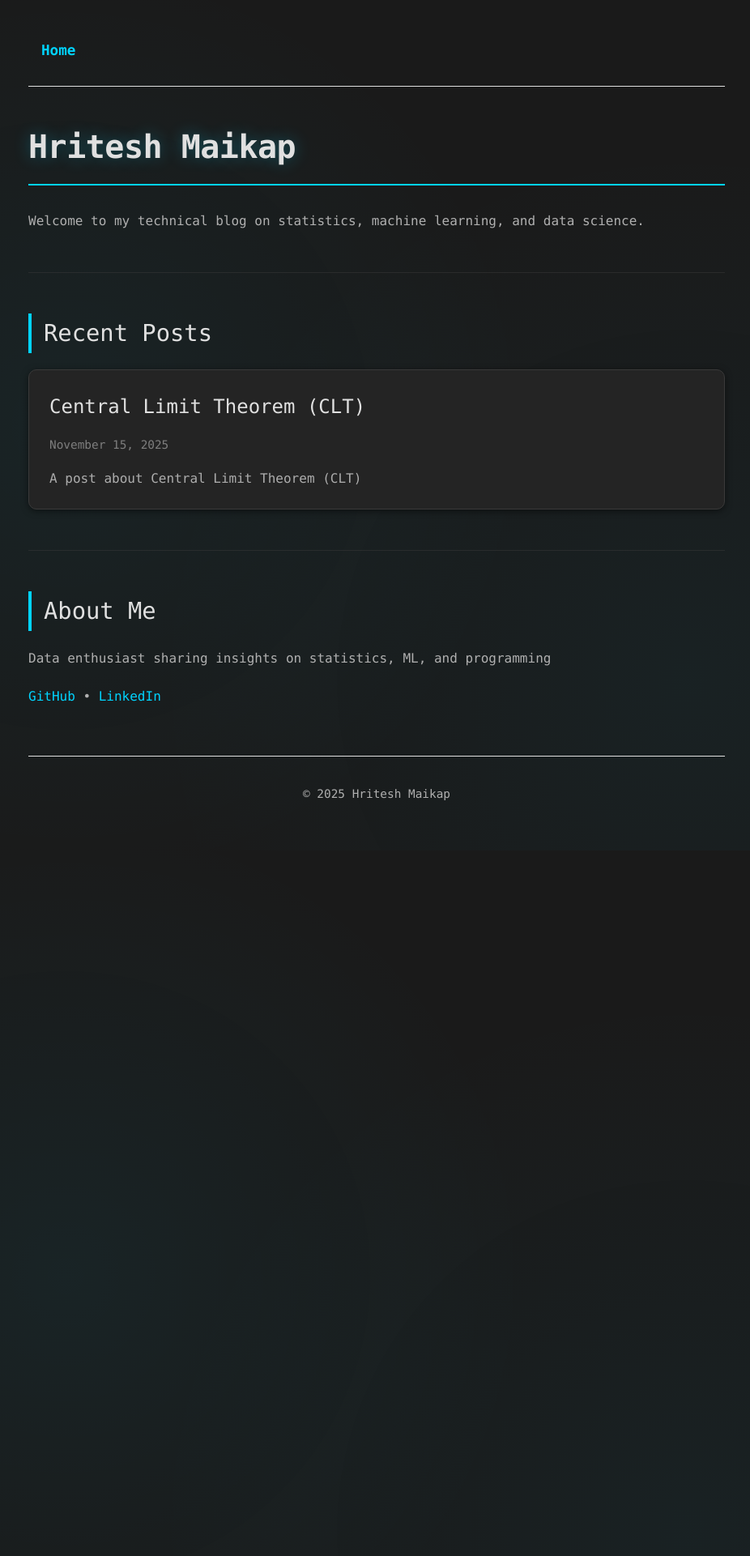
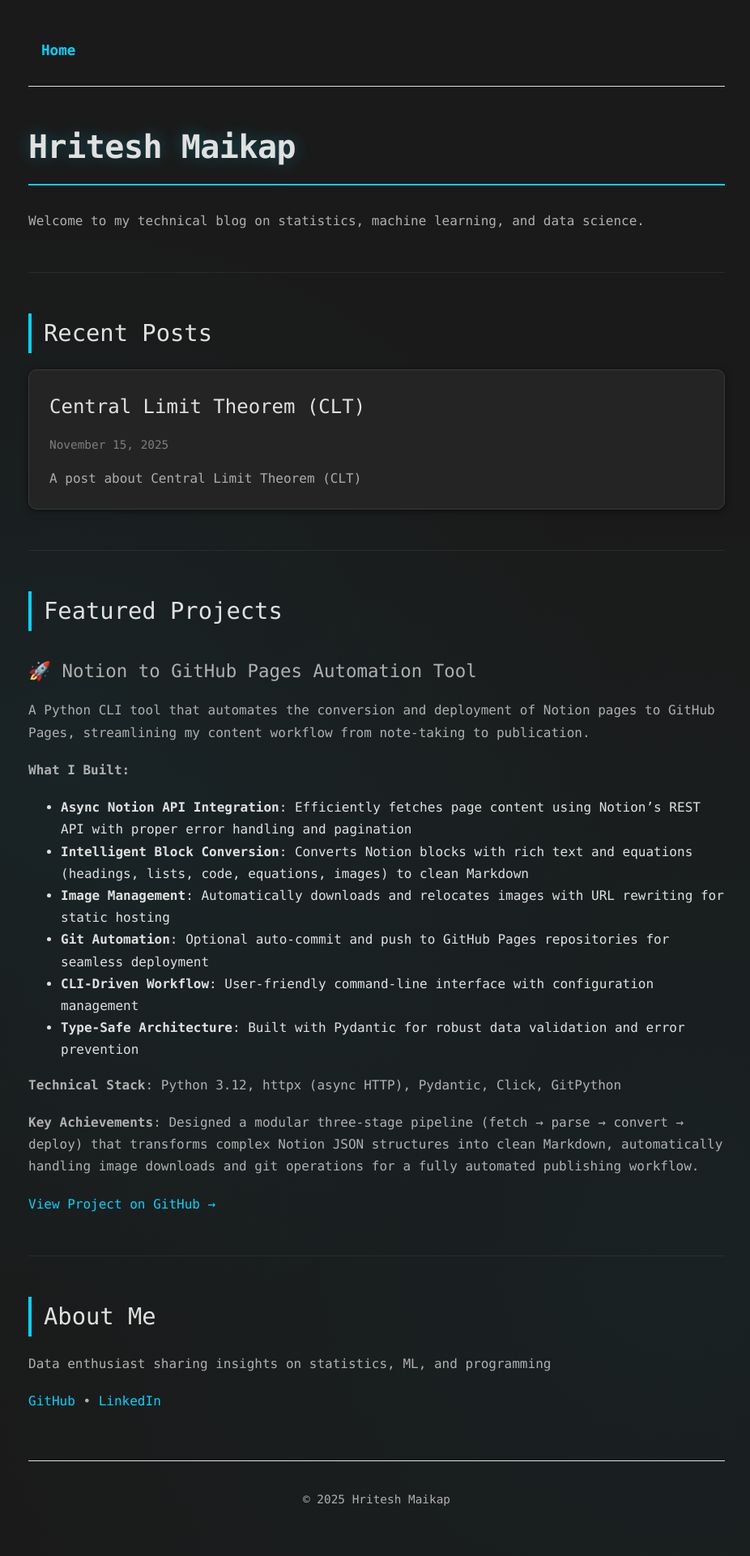
Before and after one commit to hriteshMaikap/hriteshMaikap.github.io, a Jekyll site: the page built from index.md, in a window 1280 px wide. Shown: the whole page at 81% size, without its empty margins (175-1101 px from the left). Built offline with Jekyll 4.4.1, drawn with Linux system fonts in a browser that asks for light colours; before the commit the page ends 1050 px from its top, so only the background shows below that.

Commit message:
Update index.md to add Featured Projects section

```diff
--- a/index.md
+++ b/index.md
@@ -82,6 +82,28 @@ document.addEventListener('DOMContentLoaded', loadPosts);
 
 ---
 
+## Featured Projects
+
+### 🚀 Notion to GitHub Pages Automation Tool
+
+A Python CLI tool that automates the conversion and deployment of Notion pages to GitHub Pages, streamlining my content workflow from note-taking to publication.
+
+**What I Built:**
+- **Async Notion API Integration**: Efficiently fetches page content using Notion's REST API with proper error handling and pagination
+- **Intelligent Block Conversion**: Converts Notion blocks with rich text and equations (headings, lists, code, equations, images) to clean Markdown
+- **Image Management**: Automatically downloads and relocates images with URL rewriting for static hosting
+- **Git Automation**: Optional auto-commit and push to GitHub Pages repositories for seamless deployment
+- **CLI-Driven Workflow**: User-friendly command-line interface with configuration management
+- **Type-Safe Architecture**: Built with Pydantic for robust data validation and error prevention
+
+**Technical Stack**: Python 3.12, httpx (async HTTP), Pydantic, Click, GitPython
+
+**Key Achievements**: Designed a modular three-stage pipeline (fetch → parse → convert → deploy) that transforms complex Notion JSON structures into clean Markdown, automatically handling image downloads and git operations for a fully automated publishing workflow.
+
+[View Project on GitHub →](https://github.com/hriteshMaikap/notion-to-gh-pages)
+
+---
+
 ## About Me
 
 Data enthusiast sharing insights on statistics, ML, and programming
```
